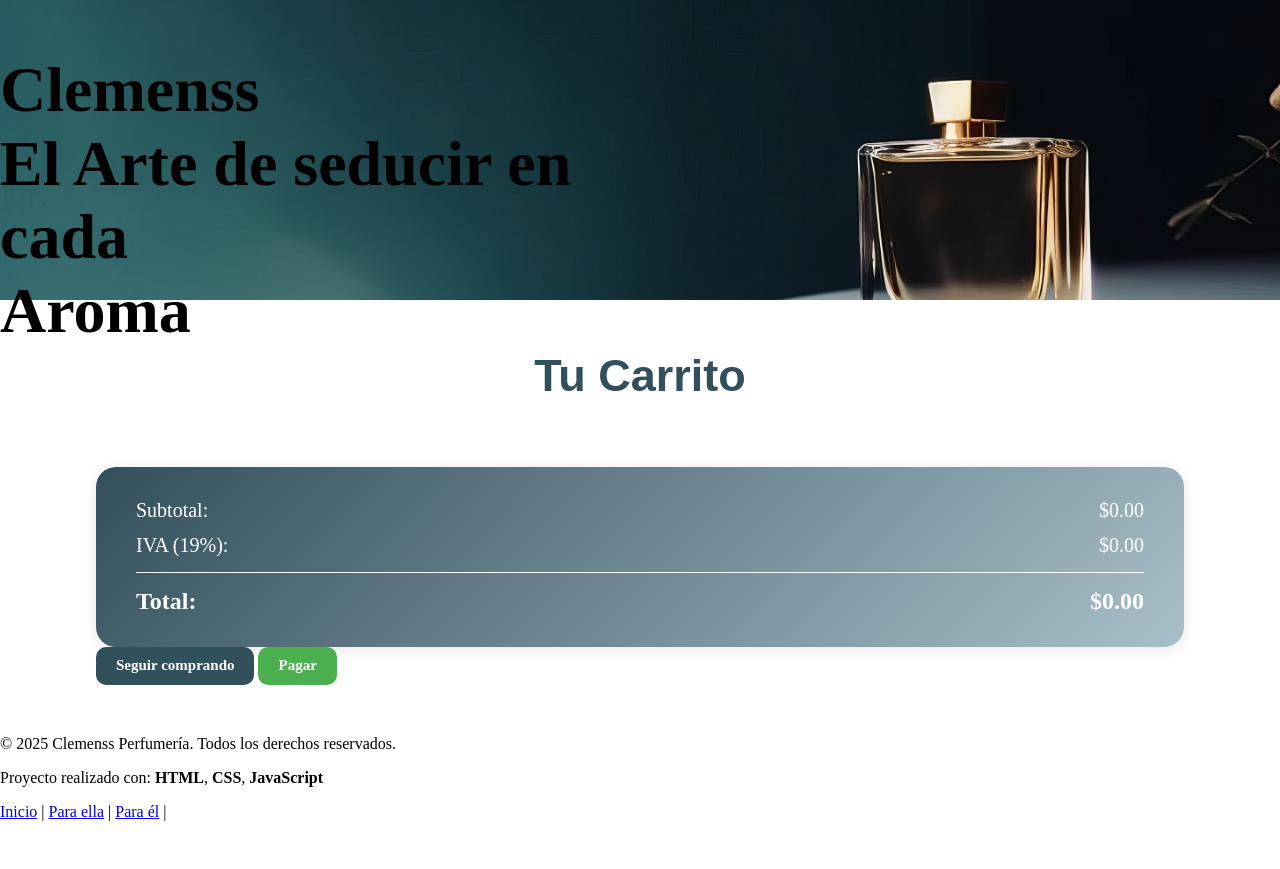
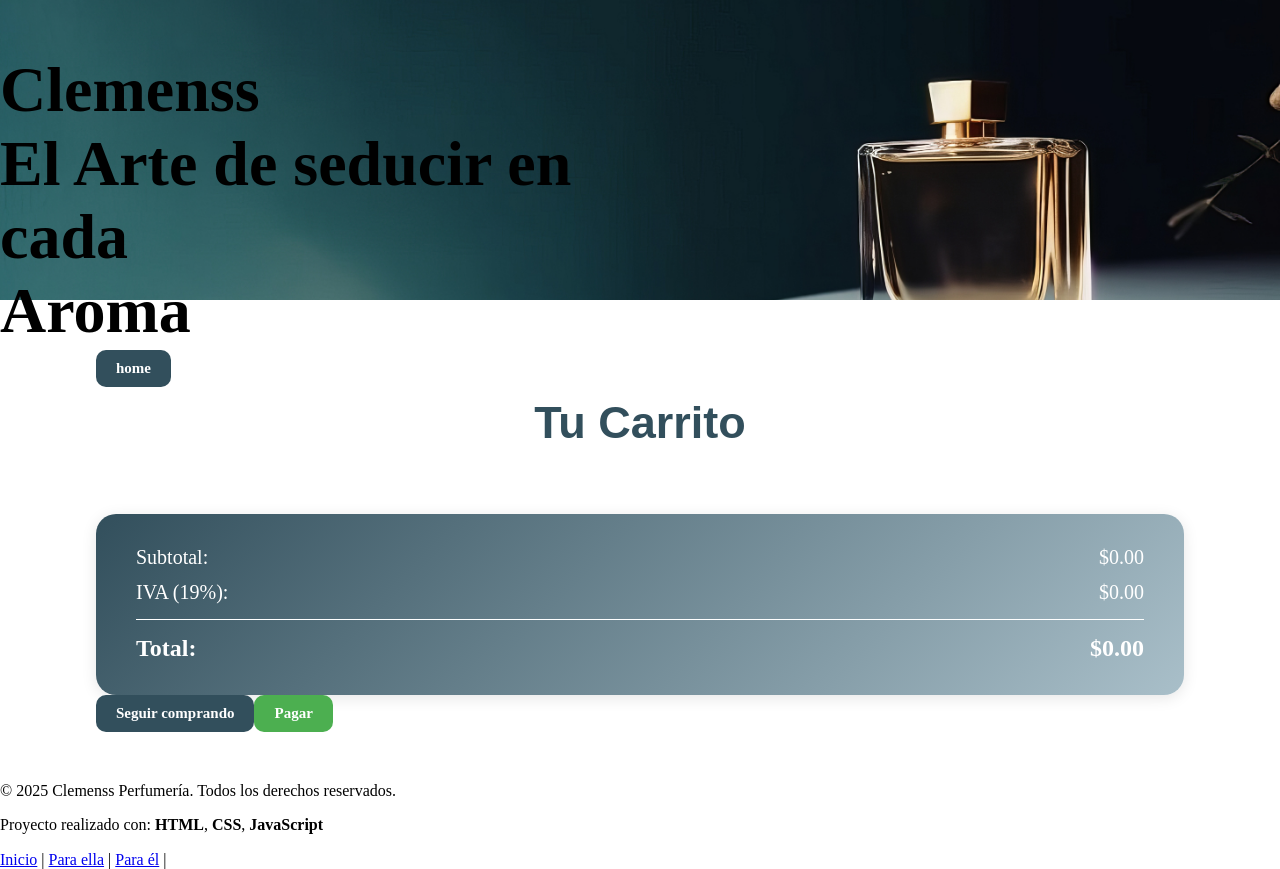
Before and after one commit to henrysolarte/clemmens, a plain HTML site: page assets/carrito.html in a window 1280 px wide. Before the commit the page ends 822 px from the top, so only its background shows below. Drawn offline with Linux system fonts and the light colour scheme.

Commit message:
home en carrito

```diff
--- a/assets/carrito.html
+++ b/assets/carrito.html
@@ -22,6 +22,7 @@
             padding-bottom: 15px;
             font-family: 'Montserrat', sans-serif;
             color: #324f5c;
+            clear: both;
         }
         .carrito__productos {
             display: flex;
@@ -150,6 +151,10 @@
         .header .display-1 {
             font-size: 4rem;
         }
+        .carrito__seguir-comprando {
+            float: left;
+            margin-bottom: 10px;
+        }
     </style>
 </head>
 <body>
@@ -181,6 +186,7 @@
     </header>
     <section>
         <div class="carrito">
+            <button class="carrito__seguir-comprando" onclick="window.location.href='index.html'">home</button>
             <h2 class="carrito__titulo">Tu Carrito</h2>
             <div class="carrito__productos">
                 <div id="carrito-lista"></div>
```
